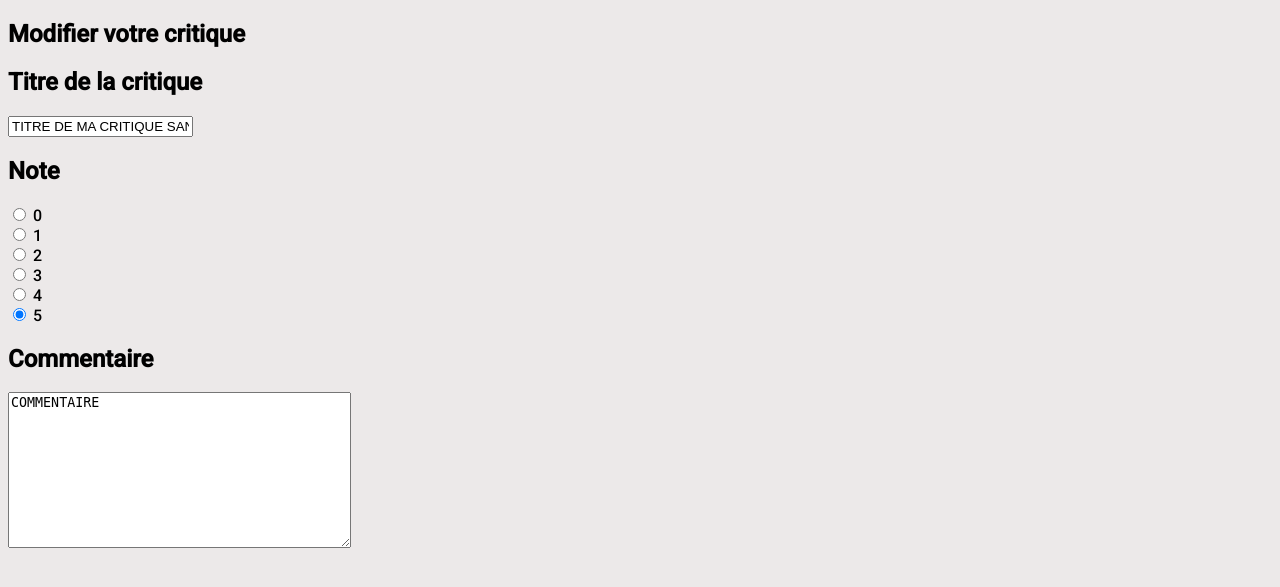
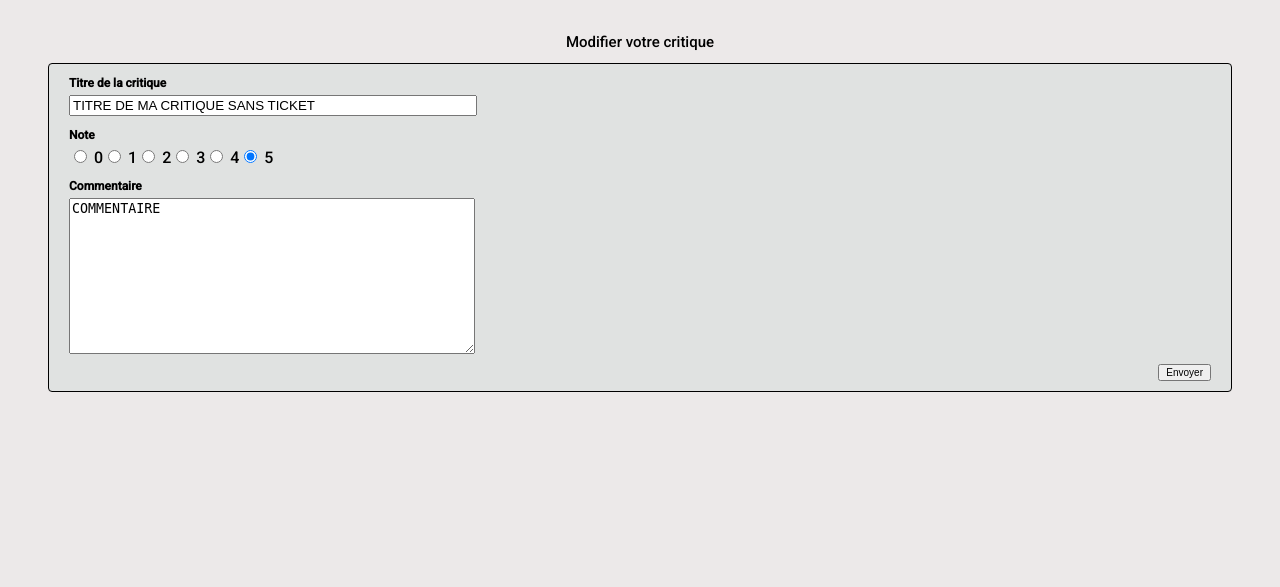
Before and after one commit to TrkSdi/P09_OC_LITReview_Django, a Django app: page /review/edit/11/ in a window 1280 px wide. Shown: the part 46-633 px from the top of the page. Run offline with Django 4.2, Linux system fonts and the light colour scheme; a user stored in the database is signed in; data comes from the database, SQL or seed files in the repository.

Commit message:
edit review css

```diff
--- /dev/null
+++ b/src/website/static/css/review-edit.css
@@ -0,0 +1,50 @@
+h3 {
+    font-size: 12px;
+    margin-bottom: 5px;
+}
+
+h2 {
+    font-weight: 500;
+    font-size: 15px;
+    text-align: center;
+    padding-top: 20px;
+}
+
+.generic {
+    margin-bottom: 20px;
+}
+
+.ticket, .review {
+    display: flex;
+    flex-direction: column;
+    background-color: rgb(224, 226, 225);
+    margin-left: 40px;
+    margin-right: 40px;
+    padding-left: 20px;
+    padding-right: auto;
+    border: 0.5px solid black;
+    border-radius: 4px;
+}
+
+#id_rating {
+    display: flex;
+    flex-direction: row;
+
+}
+
+.review-btn-1 {
+    display: flex;
+    font-size: 10px;
+    margin-top: 10px;
+    margin-bottom: 10px;
+    margin-right: 20px;
+    margin-left: auto;
+}
+
+#id_image {
+    font-size: 10px;
+}
+
+#id_title, #id_description, #id_headline, #id_body  {
+    width: 400px ;
+}
--- a/src/website/templates/edit-review.html
+++ b/src/website/templates/edit-review.html
@@ -1,19 +1,21 @@
 {% extends 'base.html'%}
-
+{% load static %}
+{% block css %}<link rel="stylesheet" href="{% static 'css/review-edit.css' %}">{% endblock %}
 {% block title %}<title>Modifier critique</title>{% endblock %}
 
 
 {% block content %}
 <section>
     <div>
-        <h1>Modifier votre critique</h1>
-        <form method="POST" action="" enctype="multipart/form-data">
-            <h2>Titre de la critique</h2>
+        <h2>Modifier votre critique</h2>
+        <form class="review" method="POST" action="" enctype="multipart/form-data">
+            <h3>Titre de la critique</h3>
             {{ form.headline }}
-            <h2>Note</h2>
+            <h3>Note</h3>
             {{ form.rating }}
-            <h2>Commentaire</h2>
+            <h3>Commentaire</h3>
             {{ form.body }}
+            <input type="button" value="Envoyer" class="review-btn-1">
 
         </form>
     </div>
--- a/src/website/templates/snippets/create-review-snippets.html
+++ b/src/website/templates/snippets/create-review-snippets.html
@@ -1,6 +1,3 @@
-{% load static %}
-
-
 <div class="ticket">
     <h3 class="generic">Livre/Articles</h3>
     <h3>Titre</h3>
```
